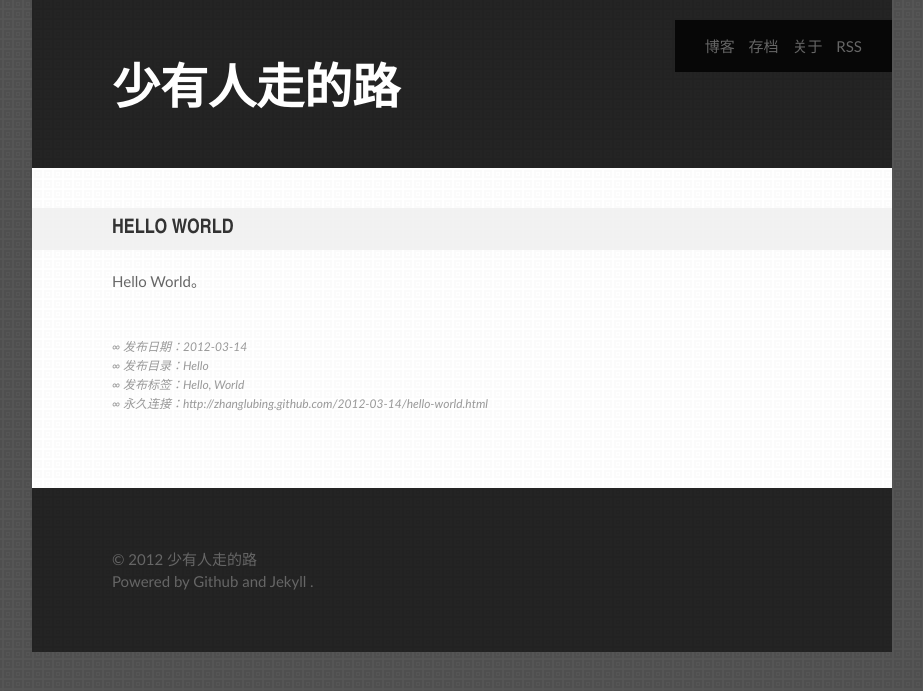
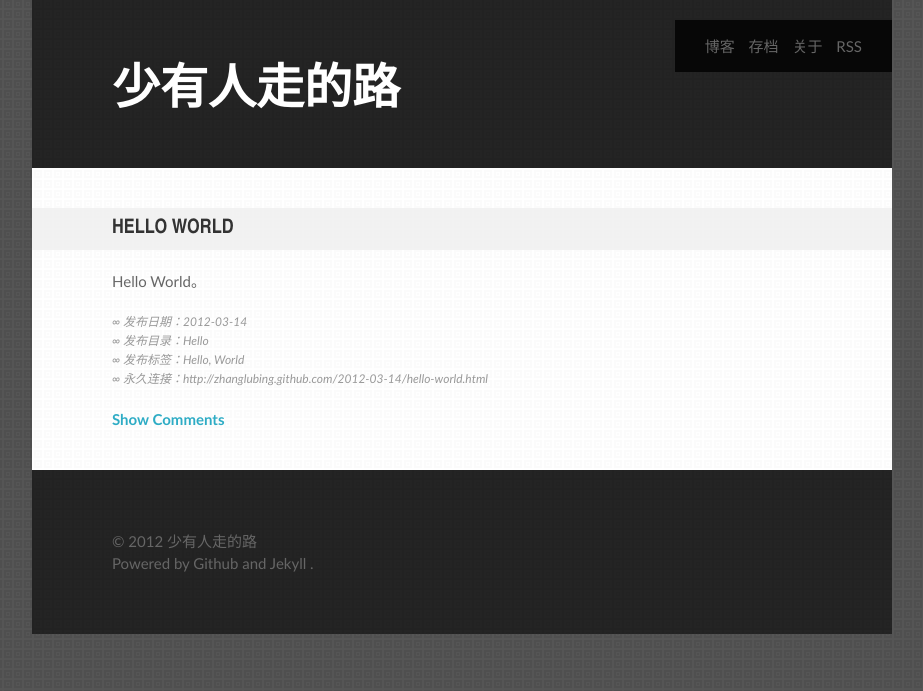
Before and after one commit to fanshine/LaravelStuff, a Jekyll site: the page built from _posts/2012-03-14-hello-world.md, in a window 1280 px wide. Shown: the top 691 px of the page, without its empty margins (178-1101 px from the left). Built offline with Jekyll 4.4.1, drawn with Linux system fonts in a browser that asks for light colours; Markdown is read by kramdown in place of the engine named in the settings.

Commit message:
add comments.

```diff
--- a/_layouts/post.html
+++ b/_layouts/post.html
@@ -2,19 +2,53 @@
 layout: default
 ---
 
+<script type="text/javascript">
+	$(document).ready(function(){
+		$("#comments_trigger").toggle(
+			function(){
+				$("#comments_list").show();
+				$("#comments_trigger").html("<b>Hide Comments</b>");
+			},
+			function(){
+				$("#comments_list").hide();
+				$("#comments_trigger").html("<b>Show Comments</b>");
+			}
+		);
+	});
+</script>
+
 <div id="content">
 	<div class="text-post posts">
+
 		<h2>{{page.title}}</h2>
+
 		<div class="caption rich-content">
 
 			{{content}}
 
 		</div>
+
 		<div class="meta">
 			<p> ∞ 发布日期：{{ page.date | date: "%Y-%m-%d" }} </p>
 			<p> ∞ 发布目录：{{page.categories}} </p>
 			<p> ∞ 发布标签：{% for tag in page.tags %}{% if forloop.last %}{{tag}}{% else %}{{tag}}, {% endif %}{% endfor %}</p>
 			<p> ∞ 永久连接：{{site.url}}{{page.url}} </p>
 		</div>
+
+		<div class="comments">
+			<a id="comments_trigger" href="#comments" onclick="show_comments()"><b>Show Comments</b></a>
+			<div id="comments_list" style="display: none;">
+				<hr/>
+				<div id="bm_comments"></div>
+				<script type="text/javascript">
+					(function(){
+					var script = document.createElement('script'); script.type = "text/javascript";
+						script.src = "http://baye.me/script?key=f5ef00e2aa7c11e1b86412314303b429";
+						(document.getElementsByTagName('head')[0] || document.getElementsByTagName('body')[0]).appendChild(script);
+					})();
+				</script>
 			</div>
 		</div>
+
+	</div>
+</div>
--- a/theme/styles/styles.css
+++ b/theme/styles/styles.css
@@ -140,7 +140,7 @@ h2.results span {
     color: #333;
 }
 .posts {
-    padding: 0 80px 60px;
+    padding: 0 80px 40px;
 }
 .posts:first-child {
     padding-top: 30px;
@@ -159,8 +159,10 @@ h2.results span {
     font-size: 12px;
     font-style: italic;
     line-height: 19px;
-    margin: 30px 0 0;
-    padding-bottom: 15px;
+    padding: 10px 0 20px 0;
+}
+.posts .comments {
+
 }
 .posts .frame {
     background: #efefef;
@@ -203,7 +205,7 @@ h2.results span {
     word-wrap: break-word;
 }
 .posts .rich-content {
-    padding-bottom: 15px;
+    padding: 0px;
 }
 .posts .caption ol,
 .posts .caption ul {
```
Lines whose indentation alone changed are shown as unchanged.
